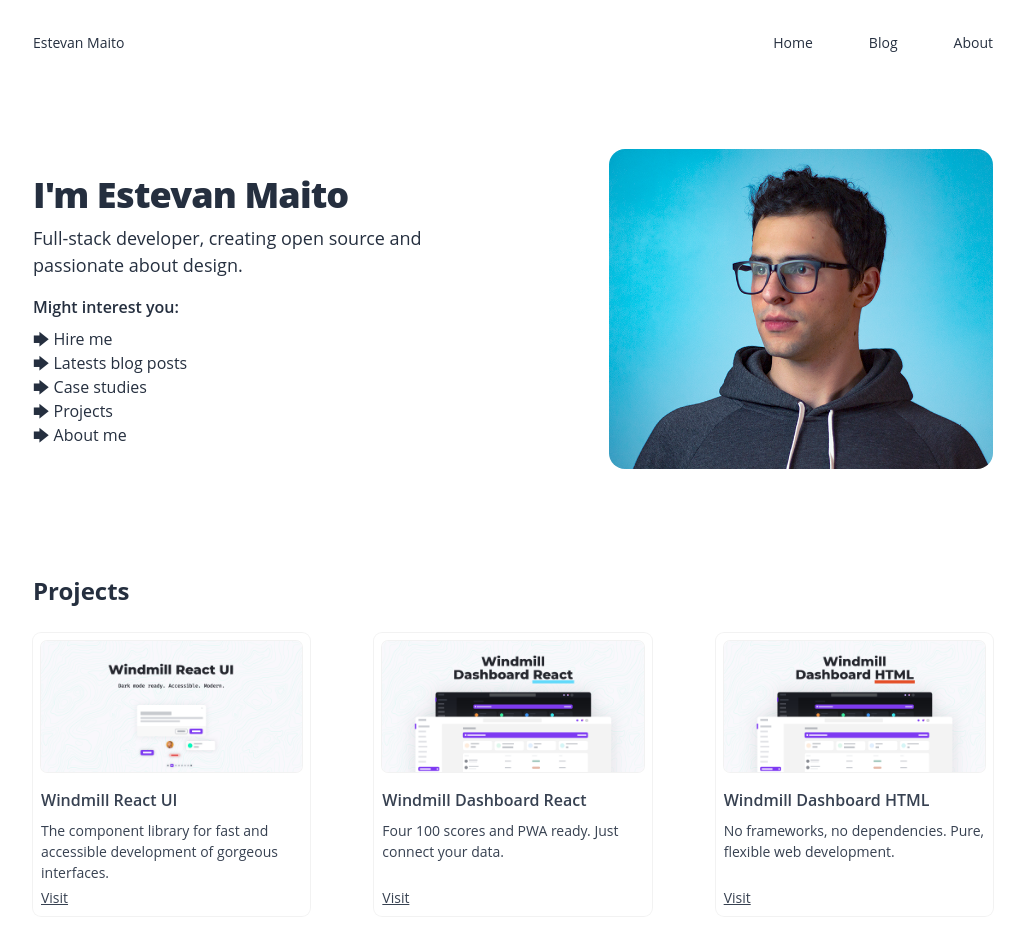
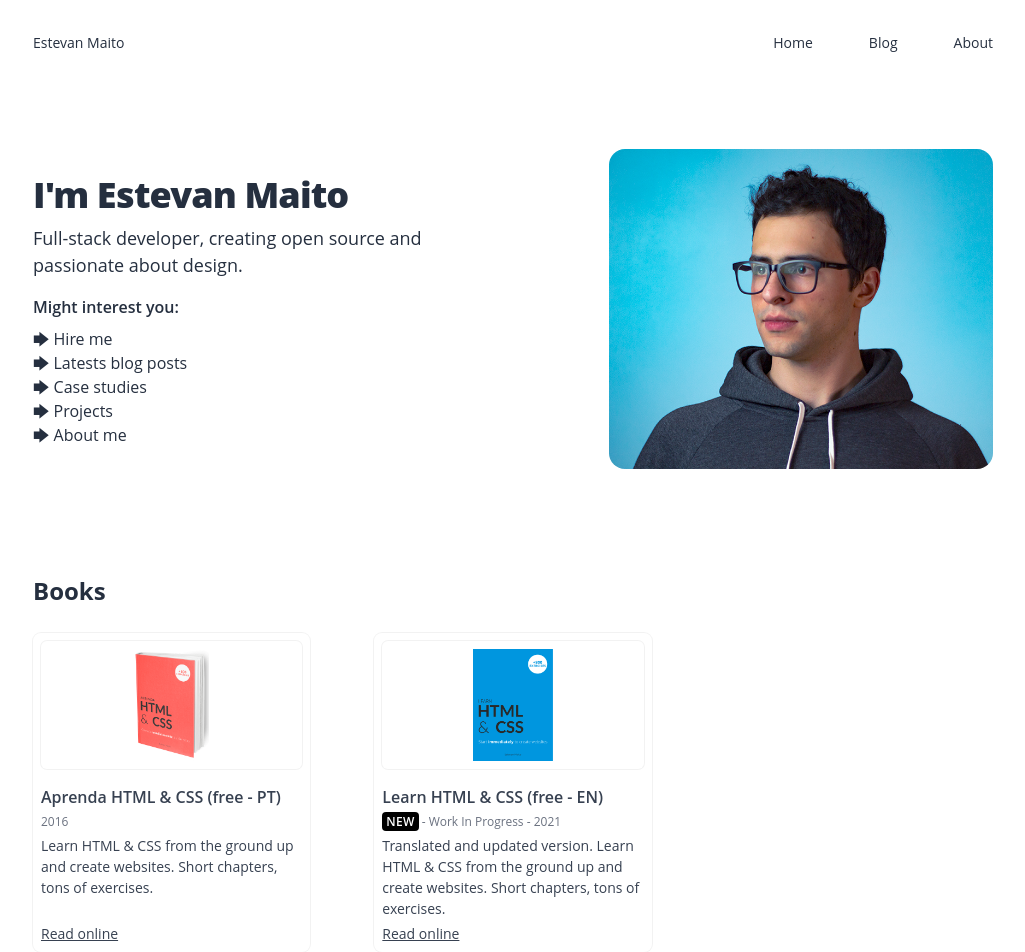
Before and after one commit to estevanmaito/blog, a Next.js app: page / in a window 1280 px wide. Shown: the top 952 px of the page, without its empty margins (127-1152 px from the left). Built offline with nearby package versions, Linux system fonts and the light colour scheme.

Commit message:
add books

```diff
--- a/pages/index.js
+++ b/pages/index.js
@@ -85,6 +85,52 @@ export default function Home() {
       </header>
 
       <main className="max-w-2xl px-4 mx-auto my-10 xs:px-8 lg:max-w-5xl">
+        <section className="mb-16">
+          <h2 className="mb-6 text-2xl font-bold text-gray-800" id="projects">
+            Books
+          </h2>
+
+          <div className="grid gap-8 md:gap-16 sm:grid-cols-2 lg:grid-cols-3">
+            <div className="flex flex-col justify-between p-2 text-sm text-gray-700 rounded-lg shadow-xs">
+              <div>
+                <div className="flex items-center justify-center w-full h-32 p-2 mb-4 rounded-md shadow-xs">
+                  <img className="h-full" src="img/cover-aprenda.png" alt="" />
+                </div>
+                <h3 className="mb-1 text-base font-semibold">Aprenda HTML & CSS (free - PT)</h3>
+                <p className="mb-1 text-xs text-gray-500">2016</p>
+                <p className="mb-1">
+                  Learn HTML & CSS from the ground up and create websites. Short chapters, tons of
+                  exercises.
+                </p>
+              </div>
+              <a className="underline" href="https://github.com/estevanmaito/aprenda-html-css/">
+                Read online
+              </a>
+            </div>
+
+            <div className="flex flex-col justify-between p-2 text-sm text-gray-700 rounded-lg shadow-xs">
+              <div>
+                <div className="flex items-center justify-center w-full h-32 p-2 mb-4 rounded-md shadow-xs">
+                  <img className="h-full" src="img/cover-learn.png" alt="" />
+                </div>
+                <h3 className="mb-1 text-base font-semibold">Learn HTML & CSS (free - EN)</h3>
+                <p className="mb-1 text-xs text-gray-500">
+                  <span className="px-1 py-px font-semibold tracking-wide text-white bg-black rounded">
+                    NEW
+                  </span>{' '}
+                  - Work In Progress - 2021
+                </p>
+                <p className="mb-1">
+                  Translated and updated version. Learn HTML & CSS from the ground up and create
+                  websites. Short chapters, tons of exercises.
+                </p>
+              </div>
+              <a className="underline" href="https://github.com/estevanmaito/learn-html-css/">
+                Read online
+              </a>
+            </div>
+          </div>
+        </section>
         <section className="mb-16">
           <h2 className="mb-6 text-2xl font-bold text-gray-800" id="projects">
             Projects
```
Also changed, not shown: public/img/cover-aprenda.png (added), public/img/cover-learn.png (added).
